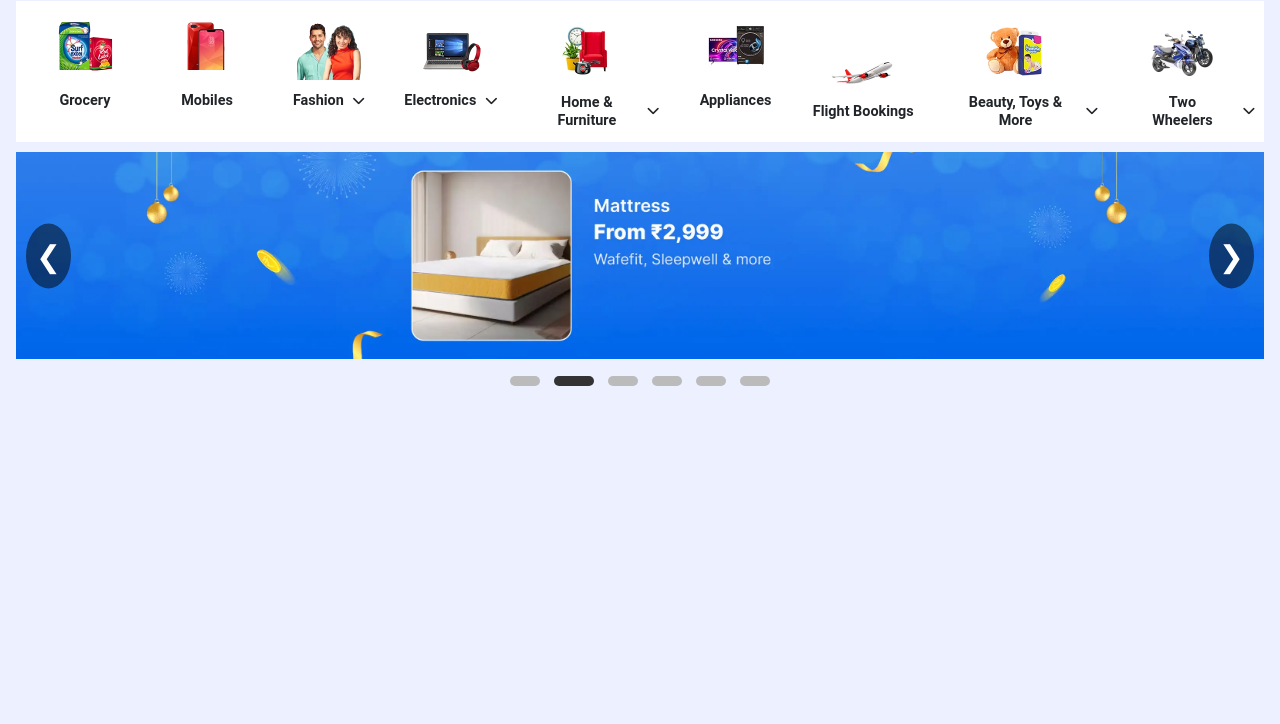
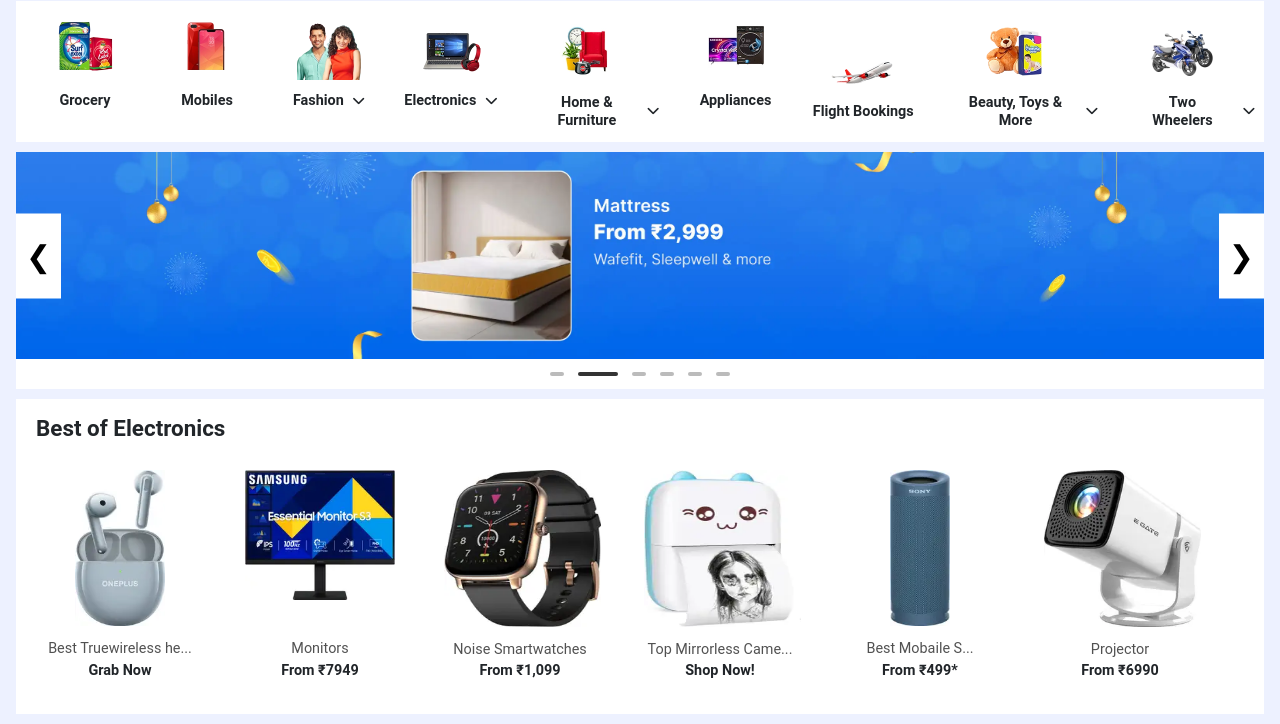
Before and after one commit to ravnick/Flipkart_Clone, a plain HTML site: page index.html in a window 1280 px wide. Shown: the part 76-800 px from the top of the page. Drawn offline with nearby package versions, Linux system fonts and the light colour scheme.

Commit message:
add index.html

```diff
--- a/index.html
+++ b/index.html
@@ -171,8 +171,83 @@
                 <span class="dot"></span>
                 <span class="dot"></span>
             </div>
+        </div>
 
+        <!-- Fourth Container  -->
+        <div class="fourth-container">
+            <h1 class="headding-container">
+                Best of Electronics
+            </h1>
+            <div class="scroller-images">
+                <div class="first-scroller si">
+                    <div class="sc-img">
+                        <img src="fouth-container_first-earbird.jpg" alt="scroller-1">
+                        <p class="top-p">Best Truewireless he...</p>
+                        <p>Grab Now</p>
+                    </div>
+                </div>
+
+                <div class="second-scroller si">
+                    <div class="sc-img">
+                        <div class="img-height">
+                            <img src="fouth-container_second-monitor.jpg" alt="scroller-2">
+                        </div>
+                        <p class="top-p">Monitors</p>
+                        <p>From ₹7949</p>
+                    </div>
+                </div>
+
+                <div class="third-scroller si">
+                    <div class="sc-img">
+                        <img src="fouth-container_third-smartWatch.jpg" alt="scroller-3">
+                        <p class="top-p">Noise Smartwatches</p>
+                        <p>From ₹1,099</p>
+                    </div>
+                </div>
+
+                <div class="fourth-scroller si">
+                    <div class="sc-img">
+                        <img src="fouth-container_fourth-micrrorlessCamera.jpg" alt="scroller-4">
+                        <p class="top-p">Top Mirrorless Came...</p>
+                        <p>Shop Now!</p>
+                    </div>
+                </div>
+
+                <div class="fifth-scroller si">
+                    <div class="sc-img">
+                        <img src="fouth-container_fifth-mobileSpeaker.jpg" alt="scroller-5">
+                        <p class="top-p">Best Mobaile S...</p>
+                        <p>From ₹499*</p>
+                    </div>
+                </div>
+
+                <div class="sixth-scroller si">
+                    <div class="sc-img">
+                        <img src="fouth-container_sixth-projector.jpg" alt="scroller-6">
+                        <p class="top-p">Projector</p>
+                        <p>From ₹6990</p>
+                    </div>
+                </div>
+
+                <div class="seventh-scroller si">
+                    <div class="sc-img">
+                        <img src="fouth-container_seventh-shavers.jpg" alt="scroller-7">
+                        <p class="top-p">Best of Shavers</p>
+                        <p>From ₹1,649</p>
+                    </div>
+                </div>
+
+                <div class="eaight-scroller si">
+                    <div class="sc-img">
+                        <img src="fouth-container_eaigth-smartwatchGps.jpg" alt="scroller-8">
+                        <p class="top-p">boAt Smartwatches</p>
+                        <p>From ₹999</p>
+                    </div>
+                </div>
+
+            </div>
         </div>
+
 
     </main>
 
--- a/style.css
+++ b/style.css
@@ -477,35 +477,35 @@ main {
     position: absolute;
     top: 50%;
     transform: translateY(-50%);
-    background-color: rgba(0, 0, 0, 0.5);
+    background-color: rgb(255, 255, 255);
     border: none;
-    color: white;
+    color: rgb(0, 0, 0);
     font-size: 30px;
-    padding: 10px;
+    padding: 20px 10px;
     cursor: pointer;
     z-index: 10;
-    border-radius: 50%;
 }
 
 .scroller-btn.prev {
-    left: 10px;
+    left: 0px;
 }
 
 .scroller-btn.next {
-    right: 10px;
+    right: 0px;
 }
 
 
 /* Dots moving  */
 .scroller-indicators {
     text-align: center;
-    margin-top: 10px;
+    background-color: white;
+    padding-bottom: 6px;
 }
 
 .dot {
     display: inline-block;
-    height: 10px;
-    width: 30px;
+    height: 4px;
+    width: 14px;
     margin: 0 5px;
     background-color: #bbb;
     border-radius: 5px;
@@ -517,3 +517,80 @@ main {
     background-color: #333;
     width: 40px;
 }
+
+/* < !-- Fourth Container --> */
+.fourth-container {
+    width: 97.5%;
+    margin-top: 10px;
+    background-color: white;
+    padding: 0px 4px 12px 4px;
+}
+
+.headding-container {
+    margin: 0;
+    font-weight: bold;
+    font-size: 1.4rem;
+    text-align: left;
+    padding: 16px 16px;
+    cursor: default;
+}
+
+.scroller-images {
+    display: flex;
+    overflow-x: auto;
+    overflow: auto;
+}
+
+.scroller-images .si {
+    display: flex;
+    flex-direction: column;
+    width: 216px !important;
+    height: 244px;
+}
+
+.scroller-images .sc-img {
+    width: 200px !important;
+    height: 228px !important;
+    padding: 12px 24px !important;
+}
+
+.scroller-images .sc-img img {
+    width: 156.56px !important;
+    height: 156.56px !important;
+}
+
+.fourth-container .si p {
+    margin: 0;
+    padding: 0;
+    font-size: 0.9rem;
+    font-weight: bold;
+}
+
+.fourth-container .si .top-p {
+    color: rgba(0, 0, 0, 0.684);
+    font-weight: 400;
+    padding-top: 12px;
+}
+
+.fifth-scroller .sc-img img {
+    width: 60px !important;
+    height: 156px !important;
+}
+
+.second-scroller .sc-img img {
+    width: 150px !important;
+    height: 130px !important;
+}
+
+.second-scroller .sc-img .img-height {
+    height: 156px !important;
+}
+
+.first-scroller .sc-img img {
+    width: 90px !important;
+    height: 156px !important;
+}
+
+.seventh-scroller .sc-img img {
+    width: 80px !important;
+}
```
Also changed, not shown: fouth-container_eaigth-smartwatchGps.jpg (added), fouth-container_fifth-mobileSpeaker.jpg (added), fouth-container_first-earbird.jpg (added), fouth-container_fourth-micrrorlessCamera.jpg (added), fouth-container_second-monitor.jpg (added), fouth-container_seventh-shavers.jpg (added), fouth-container_sixth-projector.jpg (added), fouth-container_third-smartWatch.jpg (added).
